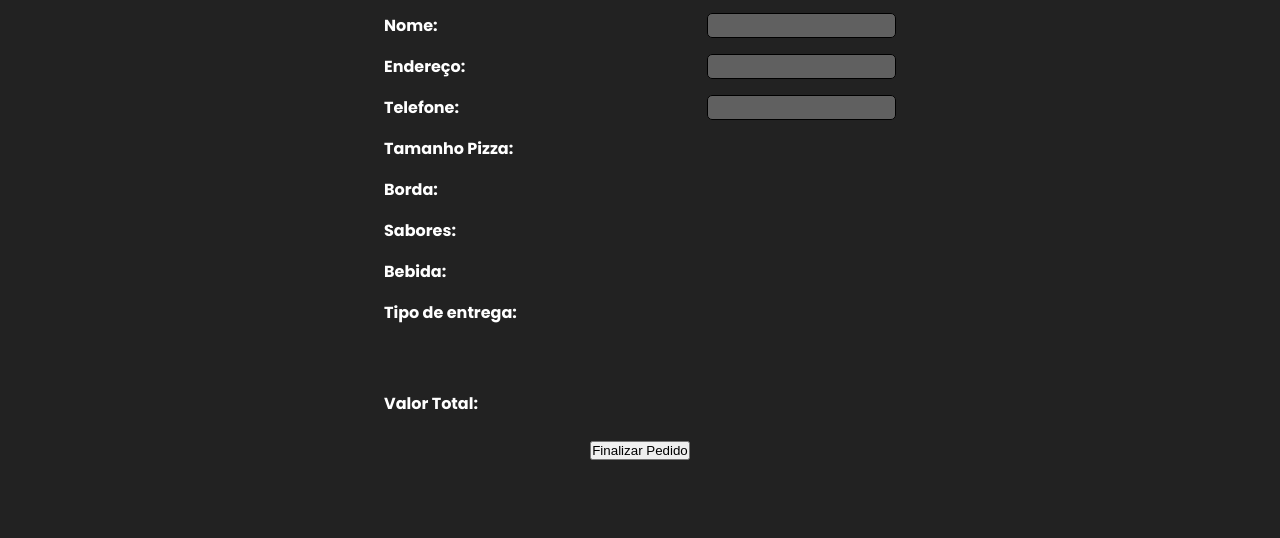
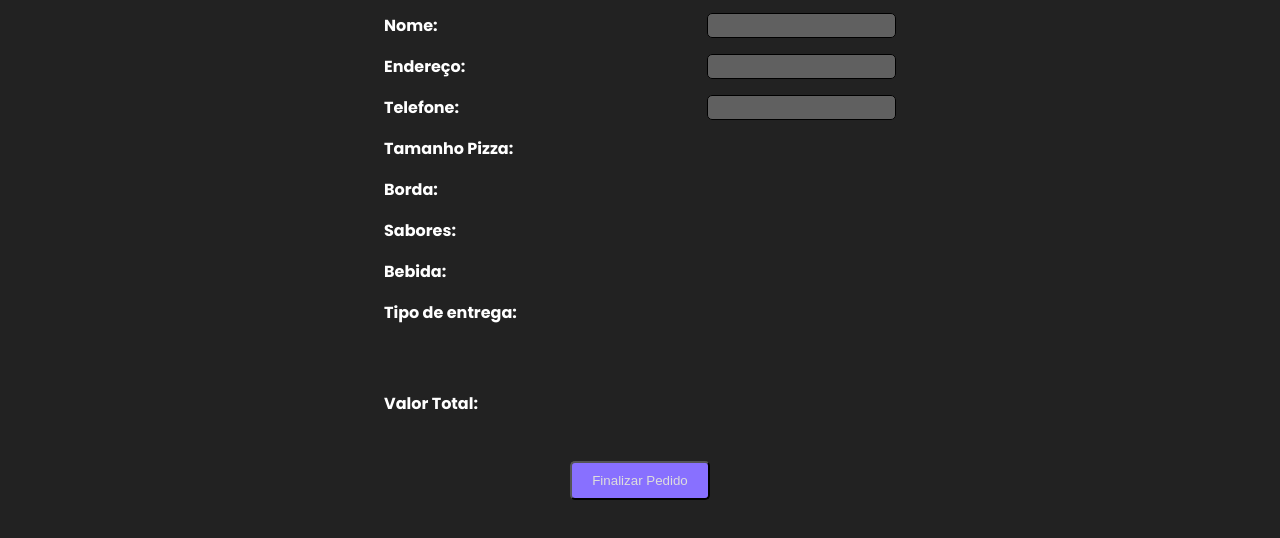
Before and after one commit to codepressionbrazil/pizzaria-app-rr, a plain HTML site: page pages/confirma/index.html in a window 1280 px wide. Shown: the part 236-774 px from the top of the page. Drawn offline with Linux system fonts and the light colour scheme.

Commit message:
Update index.html

```diff
--- a/pages/confirma/index.html
+++ b/pages/confirma/index.html
@@ -61,7 +61,7 @@
             <p class="order-total-price"></p>
         </div>
         <br>
-        <button onclick="confirmOrder()">Finalizar Pedido</button>
+        <button class="link-btn " onclick="confirmOrder()">Finalizar Pedido</button>
     </main>
     <footer>
 
```
